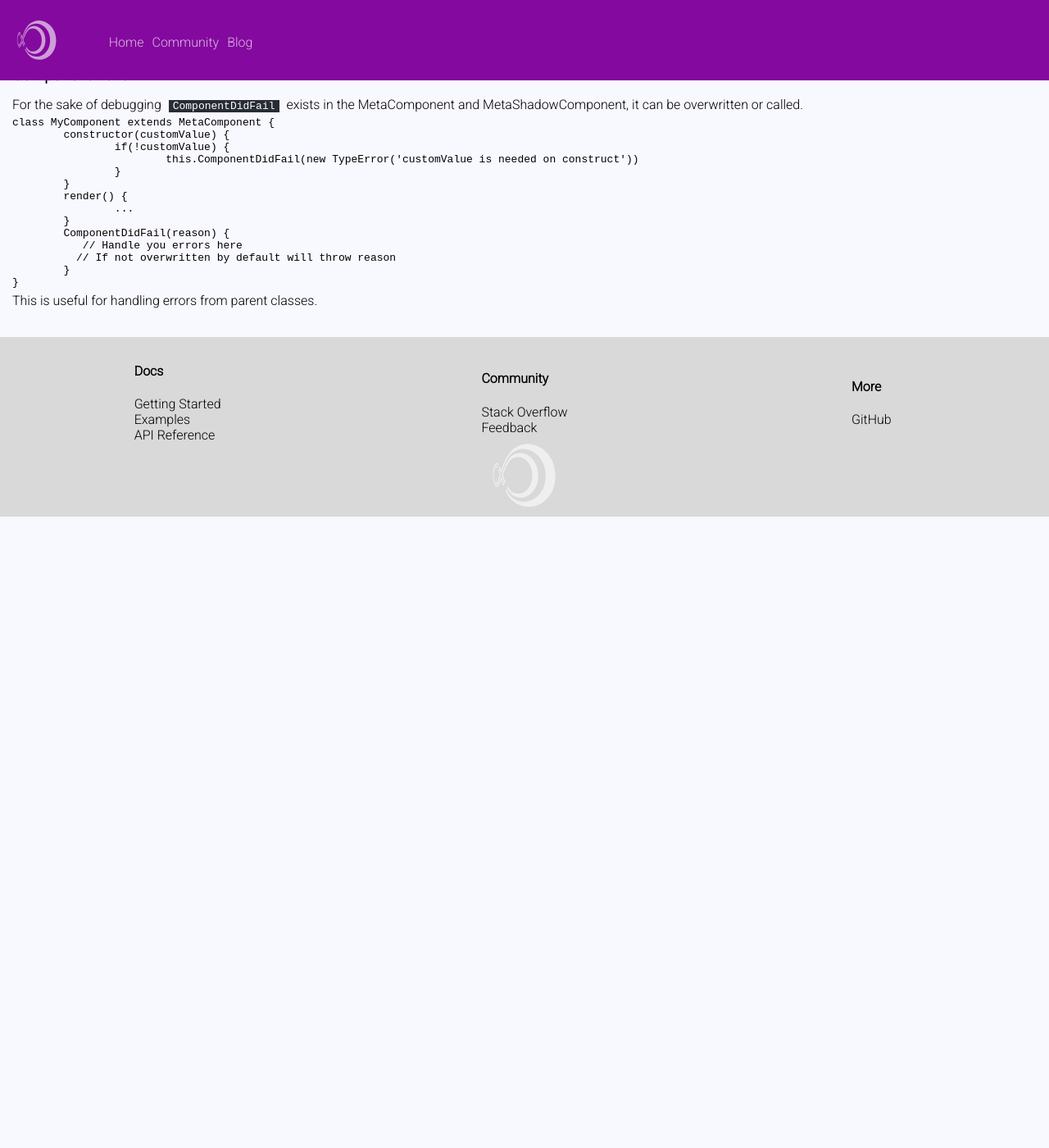
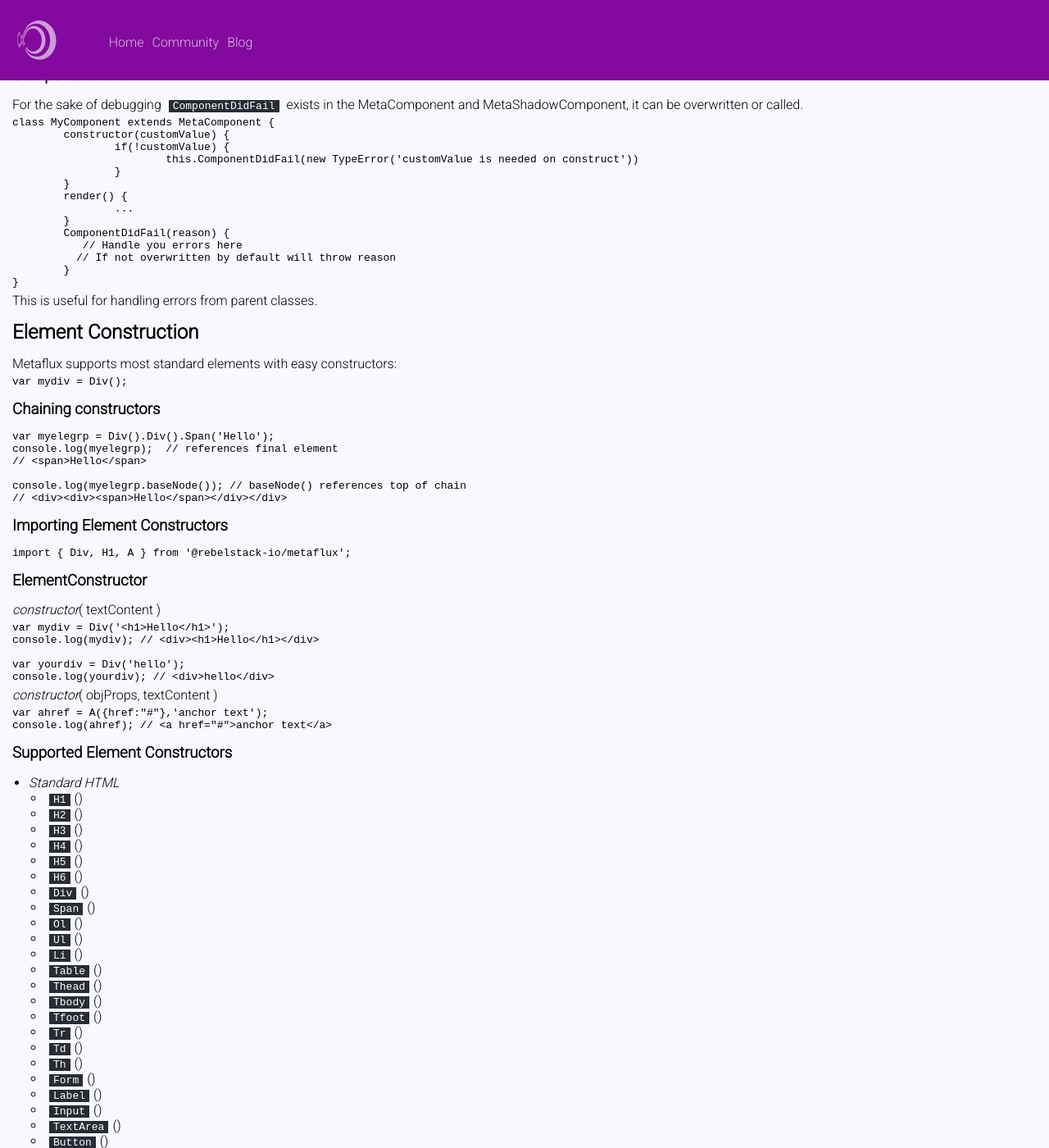
Before and after one commit to rebelstackio/metaflux, a Jekyll site: the page built from docs/docs/api.md, in a window 1280 px wide and 1400 px high, scrolled down 1833 px. Shown: the whole window at 82% size. Built offline with Jekyll 4.4.1, drawn with Linux system fonts in a browser that asks for light colours; a script that is not in the unit is left out; before the commit the page ends 2463 px from its top, so only the background shows below that; some of the changed text lies outside the part shown.

Commit message:
update docs

````diff
--- a/docs/docs/api.md
+++ b/docs/docs/api.md
@@ -137,3 +137,151 @@ class MyComponent extends MetaComponent {
 }
 ```
 This is useful for handling errors from parent classes.
+
+
+## Element Construction
+Metaflux supports most standard elements with easy constructors:
+```javascript
+var mydiv = Div();
+```
+
+### Chaining constructors
+```javascript
+var myelegrp = Div().Div().Span('Hello');
+console.log(myelegrp);  // references final element
+// <span>Hello</span>
+
+console.log(myelegrp.baseNode()); // baseNode() references top of chain
+// <div><div><span>Hello</span></div></div>
+```
+
+### Importing Element Constructors
+```
+import { Div, H1, A } from '@rebelstack-io/metaflux';
+```
+
+### ElementConstructor
+*constructor*( textContent )
+```javascript
+var mydiv = Div('<h1>Hello</h1>');
+console.log(mydiv); // <div><h1>Hello</h1></div>
+
+var yourdiv = Div('hello');
+console.log(yourdiv); // <div>hello</div>
+```
+
+*constructor*( objProps, textContent )
+```javascript
+var ahref = A({href:"#"},'anchor text');
+console.log(ahref); // <a href="#">anchor text</a>
+```
+
+### Supported Element Constructors
+
+- *Standard HTML*
+	- `H1`()
+	- `H2`()
+	- `H3`()
+	- `H4`()
+	- `H5`()
+	- `H6`()
+	- `Div`()
+	- `Span`()
+	- `Ol`()
+	- `Ul`()
+	- `Li`()
+	- `Table`()
+	- `Thead`()
+	- `Tbody`()
+	- `Tfoot`()
+	- `Tr`()
+	- `Td`()
+	- `Th`()
+	- `Form`()
+	- `Label`()
+	- `Input`()
+	- `TextArea`()
+	- `Button`()
+	- `Img`()
+	- `Picture`()
+	- `Source`()
+	- `Select`()
+	- `Option`()
+	- `P`()
+	- `A`()
+	- `Section`()
+	- `Video`()
+
+- *SVG*
+	- `SVG`()
+	- `Element`()
+	- `A`()
+	- `Animation`()
+	- `Animate`()
+	- `AnimateMotion`()
+	- `AnimateTransform`()
+	- `Circle`()
+	- `ClipPath`()
+	- `ComponentTransferFunction`()
+	- `Cursor`()
+	- `Defs`()
+	- `Desc`()
+	- `Ellipse`()
+	- `FEBlend`()
+	- `FEColorMatrix`()
+	- `FEComponentTransfer`()
+	- `FEComposite`()
+	- `FEConvolveMatrix`()
+	- `FEDiffuseLighting`()
+	- `FEDisplacementMap`()
+	- `FEDistantLight`()
+	- `FEDropShadow`()
+	- `FEFlood`()
+	- `FEFuncA`()
+	- `FEFuncB`()
+	- `FEFuncG`()
+	- `FEFuncR`()
+	- `FEGaussianBlur`()
+	- `FEImage`()
+	- `FEMerge`()
+	- `FEMergeNode`()
+	- `FEMorphology`()
+	- `FEOffset`()
+	- `FEPointLight`()
+	- `FESpecularLighting`()
+	- `FESpotLight`()
+	- `FETile`()
+	- `FETurbulence`()
+	- `Filter`()
+	- `FilterPrimitiveStandardAtt`()
+	- `ForeignObject`()
+	- `G`()
+	- `Geometry`()
+	- `Gradient`()
+	- `Graphics`()
+	- `Image`()
+	- `LinearGradient`()
+	- `Line`()
+	- `Mask`()
+	- `Metadata`()
+	- `MPath`()
+	- `Path`()
+	- `Pattern`()
+	- `Polyline`()
+	- `Polygon`()
+	- `RadialGradient`()
+	- `Rect`()
+	- `Script`()
+	- `Set`()
+	- `Stop`()
+	- `Style`()
+	- `Switch`()
+	- `Symbol`()
+	- `TextContent`()
+	- `Text`()
+	- `TextPath`()
+	- `TextPositioning`()
+	- `Title`()
+	- `TSpan`()
+	- `Use`()
+	- `View`()
````
Also changed, not shown: other parts of docs/docs/api.md (+1 -1 lines).
